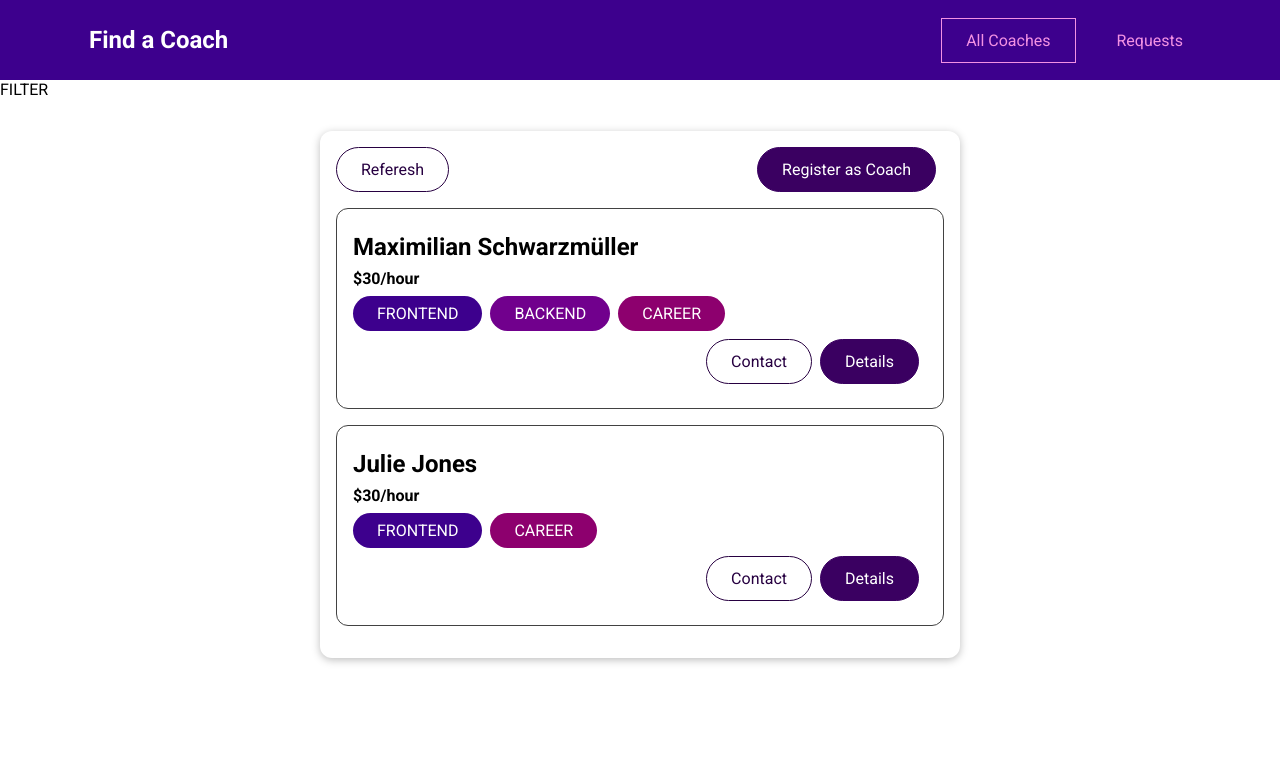
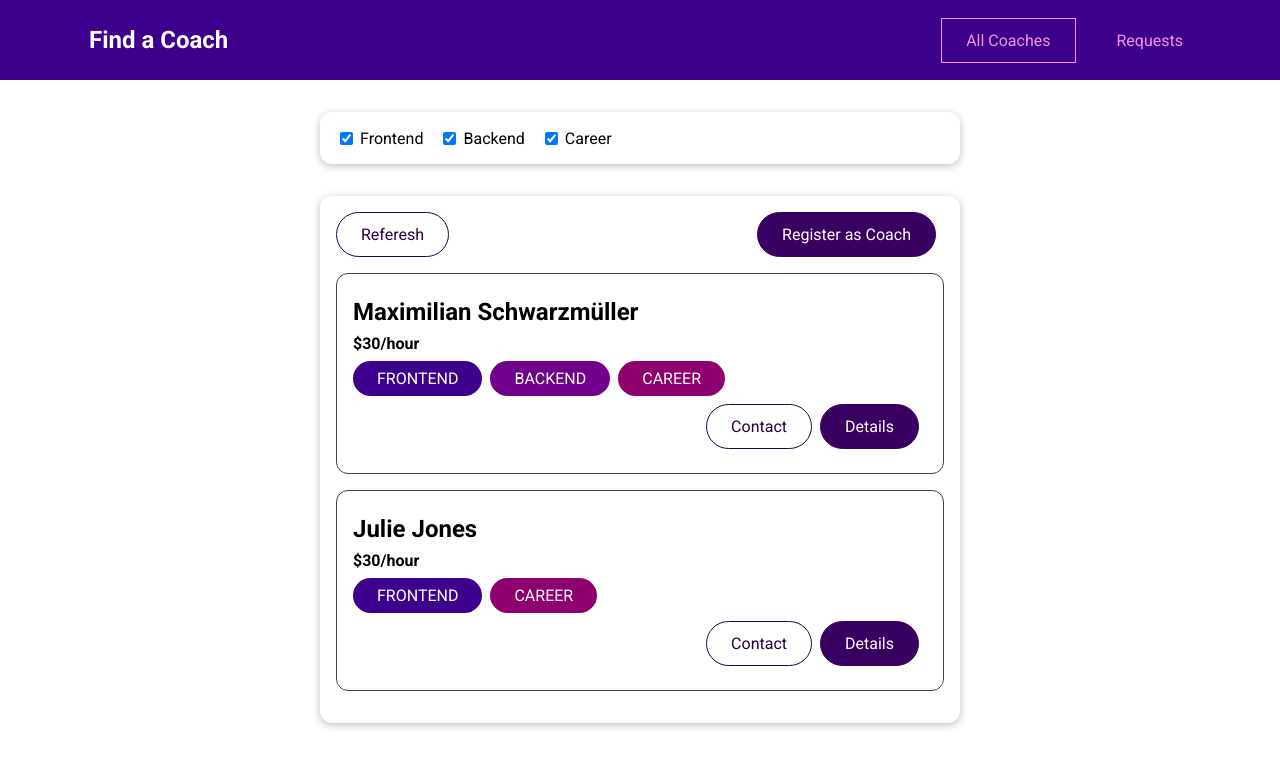
Before and after one commit to Xobaib/coach-finder-compositionAPI, a Vue app: page /coaches in a window 1280 px wide. Shown: the top 768 px of the page. Built offline with nearby package versions, Linux system fonts and the light colour scheme.

Commit message:
13 Filtering Coaches

```diff
--- /dev/null
+++ b/src/components/coaches/CoachFilter.vue
@@ -0,0 +1,62 @@
+<script setup>
+import { ref, defineEmits } from 'vue';
+
+const emits = defineEmits(['change-filter']);
+
+const filters = ref({
+  frontend: true,
+  backend: true,
+  career: true,
+});
+
+function setFilter(event) {
+  const inputId = event.target.id;
+  const isActive = event.target.checked;
+  const updatedFilters = {
+    ...filters.value,
+    [inputId]: isActive,
+  };
+  filters.value = updatedFilters;
+  emits('change-filter', updatedFilters);
+}
+</script>
+
+<template>
+  <BaseCard>
+    <span class="filter-option">
+      <input type="checkbox" id="frontend" checked @change="setFilter" />
+      <label for="frontend">Frontend</label>
+    </span>
+    <span class="filter-option">
+      <input type="checkbox" id="backend" checked @change="setFilter" />
+      <label for="backend">Backend</label>
+    </span>
+    <span class="filter-option">
+      <input type="checkbox" id="career" checked @change="setFilter" />
+      <label for="career">Career</label>
+    </span>
+  </BaseCard>
+</template>
+
+<style scoped>
+h2 {
+  margin: 0.5rem 0;
+}
+
+.filter-option {
+  margin-right: 1rem;
+}
+
+.filter-option label,
+.filter-option input {
+  vertical-align: middle;
+}
+
+.filter-option label {
+  margin-left: 0.25rem;
+}
+
+.filter-option.active label {
+  font-weight: bold;
+}
+</style>
--- a/src/pages/coaches/CoachesList.vue
+++ b/src/pages/coaches/CoachesList.vue
@@ -1,22 +1,47 @@
 <script setup>
-import { computed } from 'vue';
+import { computed, ref } from 'vue';
 import { useStore } from 'vuex';
 
 import CoachItem from '../../components/coaches/CoachItem.vue';
+import CoachFilter from '../../components/coaches/CoachFilter.vue';
+
+const activeFilters = ref({
+  frontend: true,
+  backend: true,
+  career: true,
+});
 
 const store = useStore();
 
 const filteredCoaches = computed(() => {
-  return store.getters['coaches/coaches'];
+  const coaches = store.getters['coaches/coaches'];
+  return coaches.filter((coach) => {
+    if (activeFilters.value.frontend && coach.areas.includes('frontend')) {
+      return true;
+    }
+    if (activeFilters.value.backend && coach.areas.includes('backend')) {
+      return true;
+    }
+    if (activeFilters.value.career && coach.areas.includes('career')) {
+      return true;
+    }
+    return false;
+  });
 });
 
 const hasCoaches = computed(() => {
   return store.getters['coaches/hasCoaches'];
 });
+
+function setFilters(updatedFilters) {
+  activeFilters.value = updatedFilters;
+}
 </script>
 
 <template>
-  <section>FILTER</section>
+  <section>
+    <CoachFilter @change-filter="setFilters"></CoachFilter>
+  </section>
   <section>
     <BaseCard>
       <div class="controls">
```
